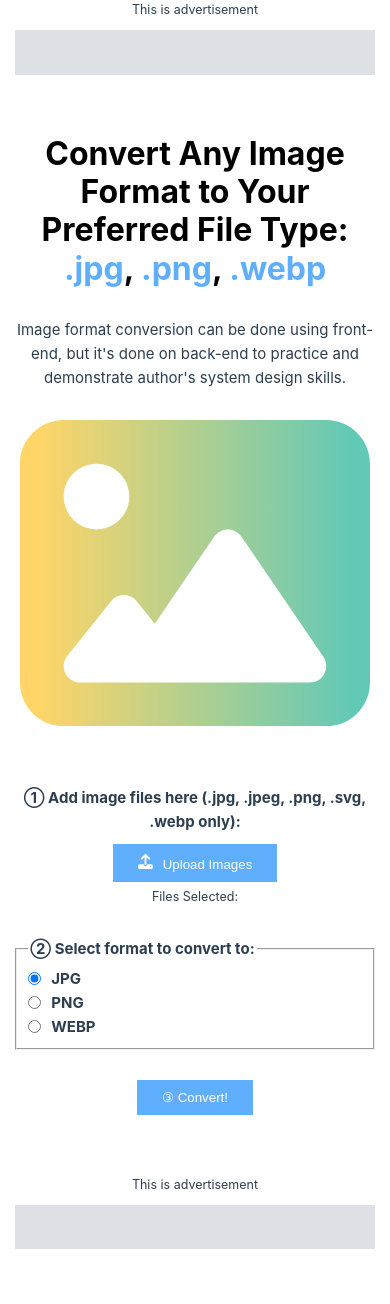
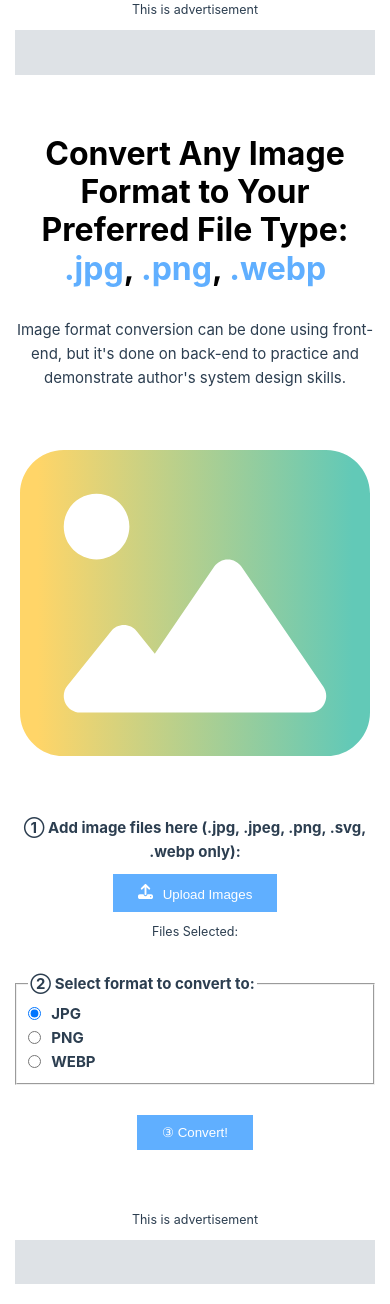
Before and after one commit to hyungmogu/udacity-cloud-devops-project-5, a Vue app in the folder frontend/: page / in a window 390 px wide. Shown: the top 1304 px of the page. Built offline with nearby package versions, Linux system fonts and the light colour scheme.

Commit message:
feat: further refine mobilve view of form and page banner

```diff
--- a/frontend/src/assets/main.scss
+++ b/frontend/src/assets/main.scss
@@ -111,7 +111,7 @@
   }
 
   &__annotation {
-    margin: 5px 0 0 0;
+    margin: 10px 0 0 0;
     display: block;
   }
 
--- a/frontend/src/components/ITCPageBanner.vue
+++ b/frontend/src/components/ITCPageBanner.vue
@@ -27,7 +27,7 @@
 <style lang="scss" scoped>
   .itc-page-banner {
     display: grid;
-    row-gap: 30px;
+    row-gap: 60px;
     column-gap: 100px;
     align-items: center;
 
```
